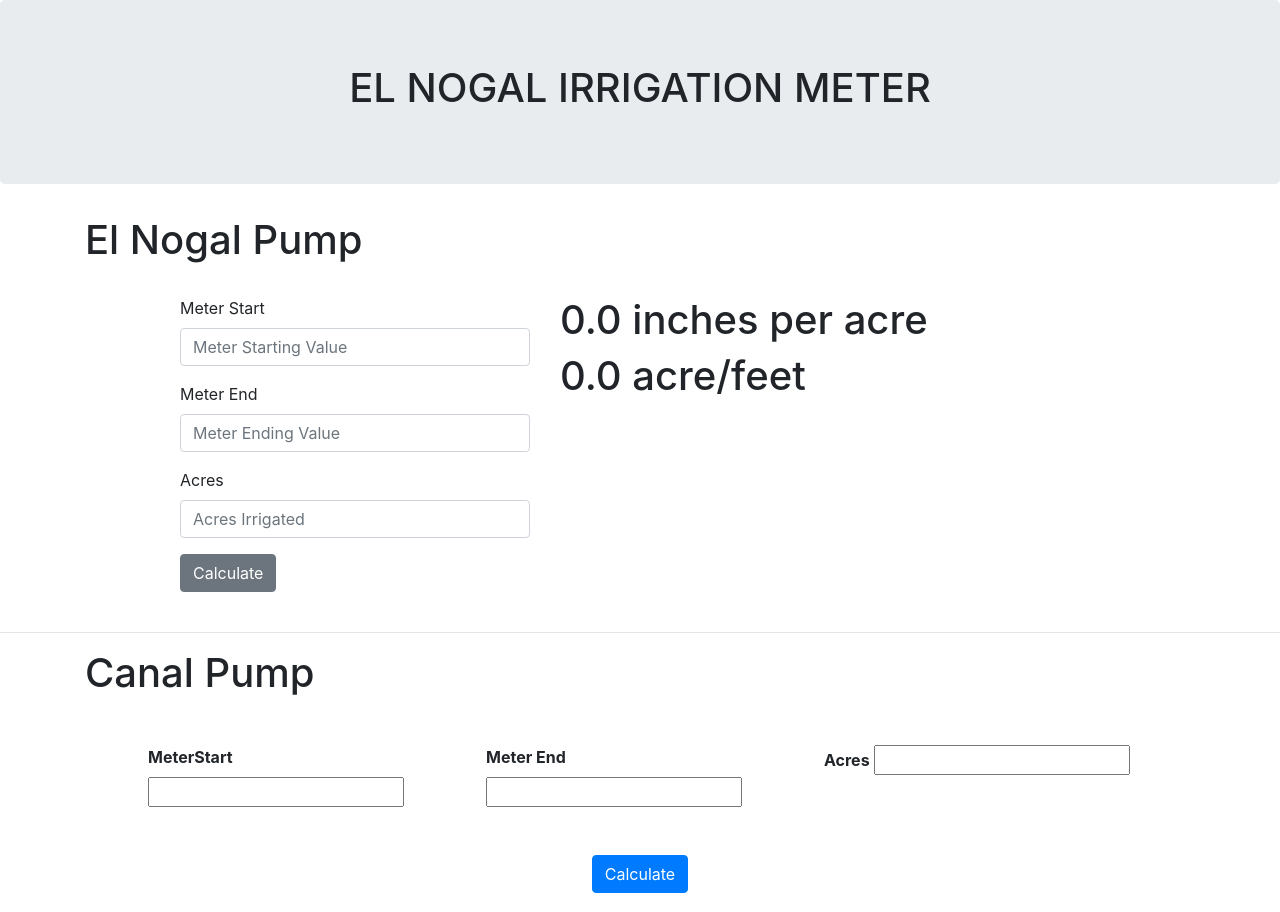
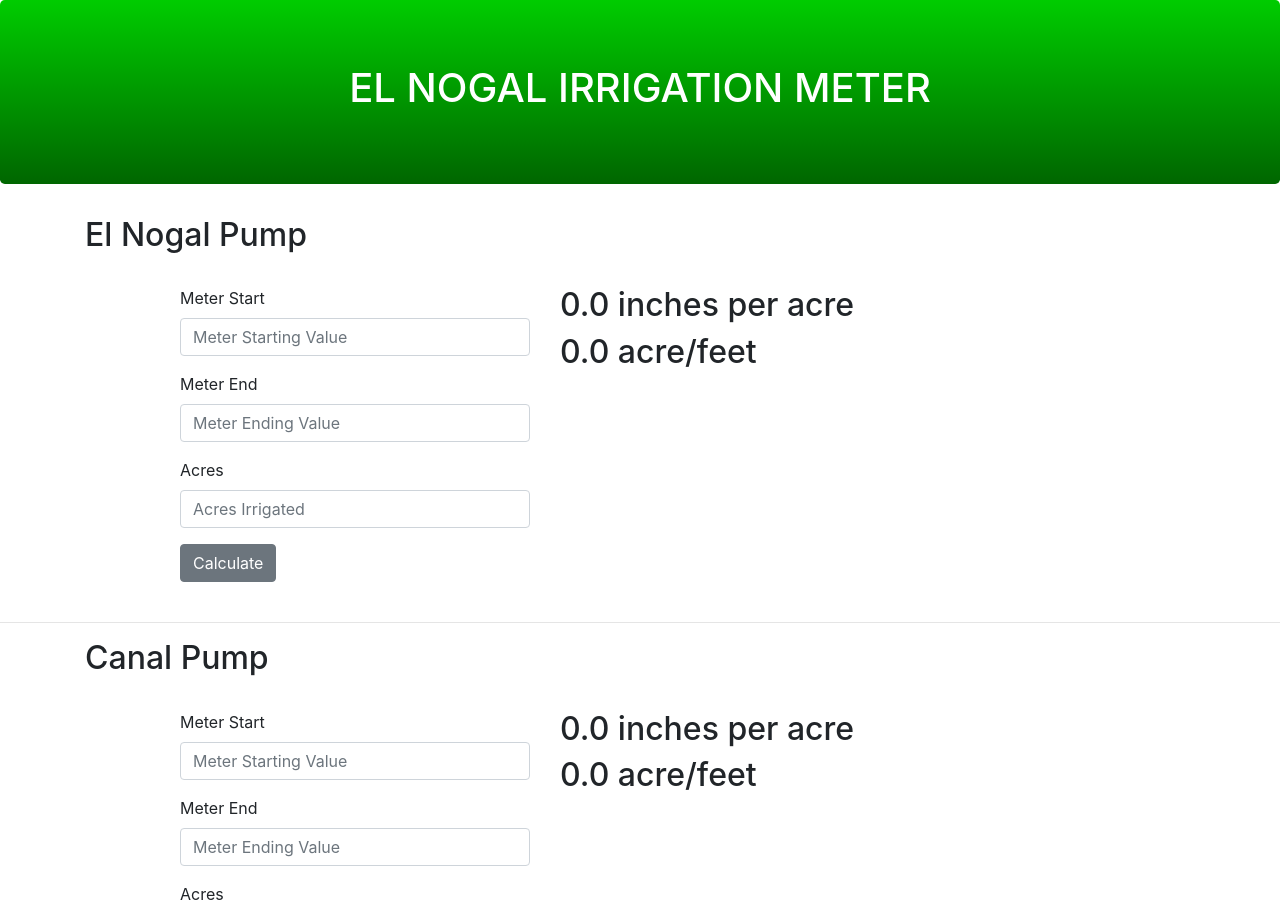
Before and after one commit to MirelesCloud/El_Nogal, a React (Create React App) app: page / in a window 1280 px wide. Shown: the top 912 px of the page. Built offline with nearby package versions, Linux system fonts and the light colour scheme.

Commit message:
added css

```diff
--- a/src/App.js
+++ b/src/App.js
@@ -22,15 +22,15 @@ function App() {
 
   return (
     <>
-      <div className="jumbotron">
+      <div className="jumbotron" style={{background: "linear-gradient(to bottom, #00cc00 0%, #006600 100%)"}}>
         <div className="container">
           <div className="text-center">
-          <h1 className="text-uppercase">El Nogal Irrigation Meter</h1>
+          <h1 className="text-uppercase text-white">El Nogal Irrigation Meter</h1>
           </div>
         </div>
         </div>
         <div className="container">
-        <h1 >El Nogal Pump</h1>
+        <h2>El Nogal Pump</h2>
           <div className="row justify-content-center">
             <div className="col-md-4 col-sm-12 my-4">
               <Form>
@@ -50,8 +50,8 @@ function App() {
               </Form>
             </div>
             <div className="col-md-6 col-sm-12 my-4">
-              <h1>{(result).toFixed(1)} {" "} inches per acre</h1>
-              <h1>{(acreFeet).toFixed(1)} {" "} acre/feet</h1>
+              <h2>{(result).toFixed(1)} {" "} inches per acre</h2>
+              <h2>{(acreFeet).toFixed(1)} {" "} acre/feet</h2>
             </div>
           </div>
       </div>
@@ -83,40 +83,34 @@ function CanalPump() {
 
   return (
     <>
-
-        <div className="container">
-        <h1>Canal Pump</h1>
-          <div className="row m-5">
-            <div className="col-md-4">
-              <label ><strong>MeterStart</strong></label>{" "}
-              <input type="number" value={meterStart} onChange={e => setmeterStart(e.target.value)}/>
+      <div className="container">
+        <h2>Canal Pump</h2>
+          <div className="row justify-content-center">
+            <div className="col-md-4 col-sm-12 my-4">
+              <Form>
+                <FormGroup>
+                  <Label for="meterStart">Meter Start</Label>
+                  <Input type="number" name="meterStart" placeholder="Meter Starting Value" value={meterStart} onChange={e => setmeterStart(e.target.value)}/>
+                </FormGroup>
+                <FormGroup>
+                  <Label for="meterEnd">Meter End</Label>
+                  <Input type="number" name="meterEnd" placeholder="Meter Ending Value" value={meterEnd} onChange={e => setmeterEnd(e.target.value)} />
+                </FormGroup>
+                <FormGroup>
+                  <Label for="acres">Acres</Label>
+                  <Input type="number" name="acres" placeholder="Acres Irrigated" value={acres} onChange={e => setAcres(e.target.value)}/>
+                </FormGroup>
+                <Button onClick={calculateTotal}>Calculate</Button>
+              </Form>
             </div>
-            <div className="col-md-4">
-              <label><strong>Meter End</strong></label>{" "}
-              <input type="number" value={meterEnd} onChange={e => setmeterEnd(e.target.value)}/>
-            </div>
-            <div className="col-md-4">
-              <label><strong>Acres</strong></label>{" "}
-              <input type="number" value={acres} onChange={e => setAcres(e.target.value)}/>
-            </div>
-          </div>
-          <div className="row">
-            <div className="col text-center">
-              <button className="btn btn-primary" onClick={calculateTotal}>Calculate</button>
-            </div>
-          </div>
-          <div className="row">
-            <div className="col m-3 text-center">
-              <h1>{(result).toFixed(1)} {" "} inches per acre</h1>
-              <h1>{(acreFeet).toFixed(1)} {" "} acre/feet</h1>
+            <div className="col-md-6 col-sm-12 my-4">
+              <h2>{(result).toFixed(1)} {" "} inches per acre</h2>
+              <h2>{(acreFeet).toFixed(1)} {" "} acre/feet</h2>
             </div>
           </div>
       </div>
+    </>
+  );
+}
 
-    </>
-
-  );
-
-
-}
 export default App;
```
